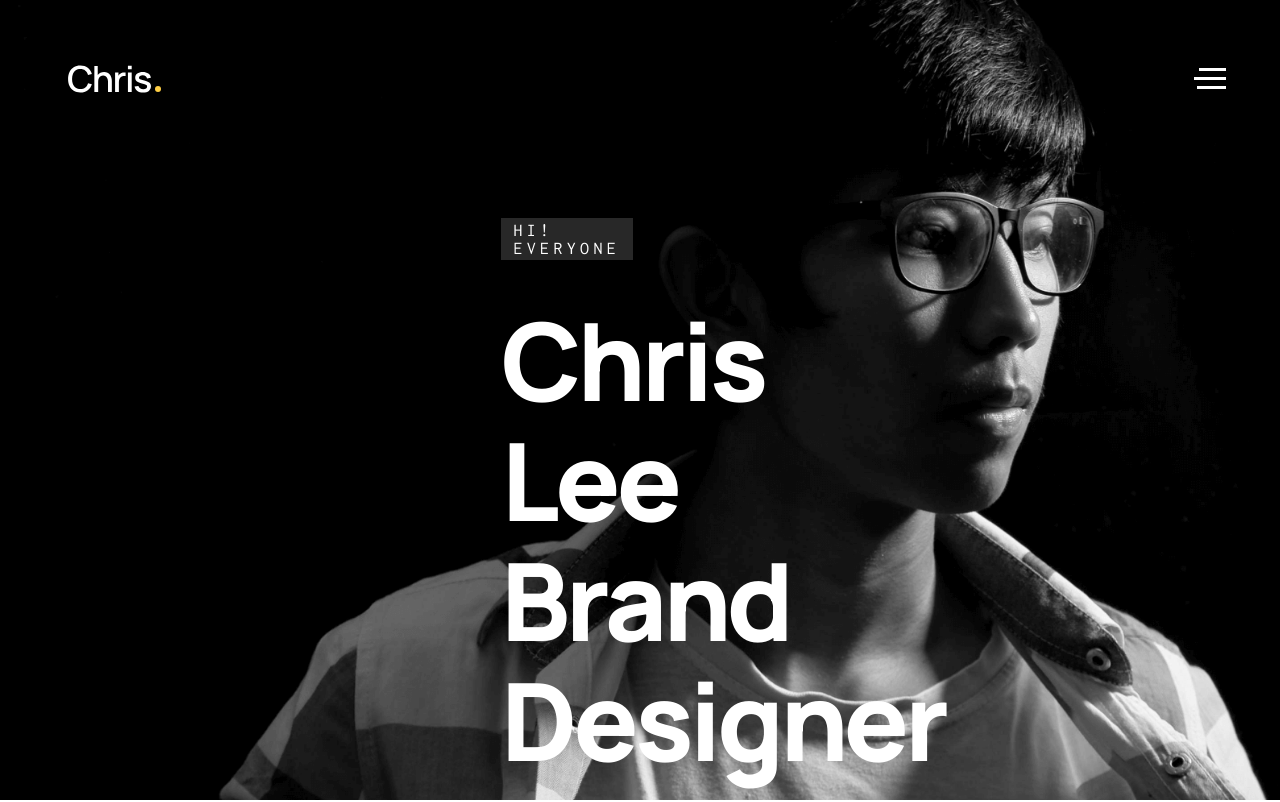
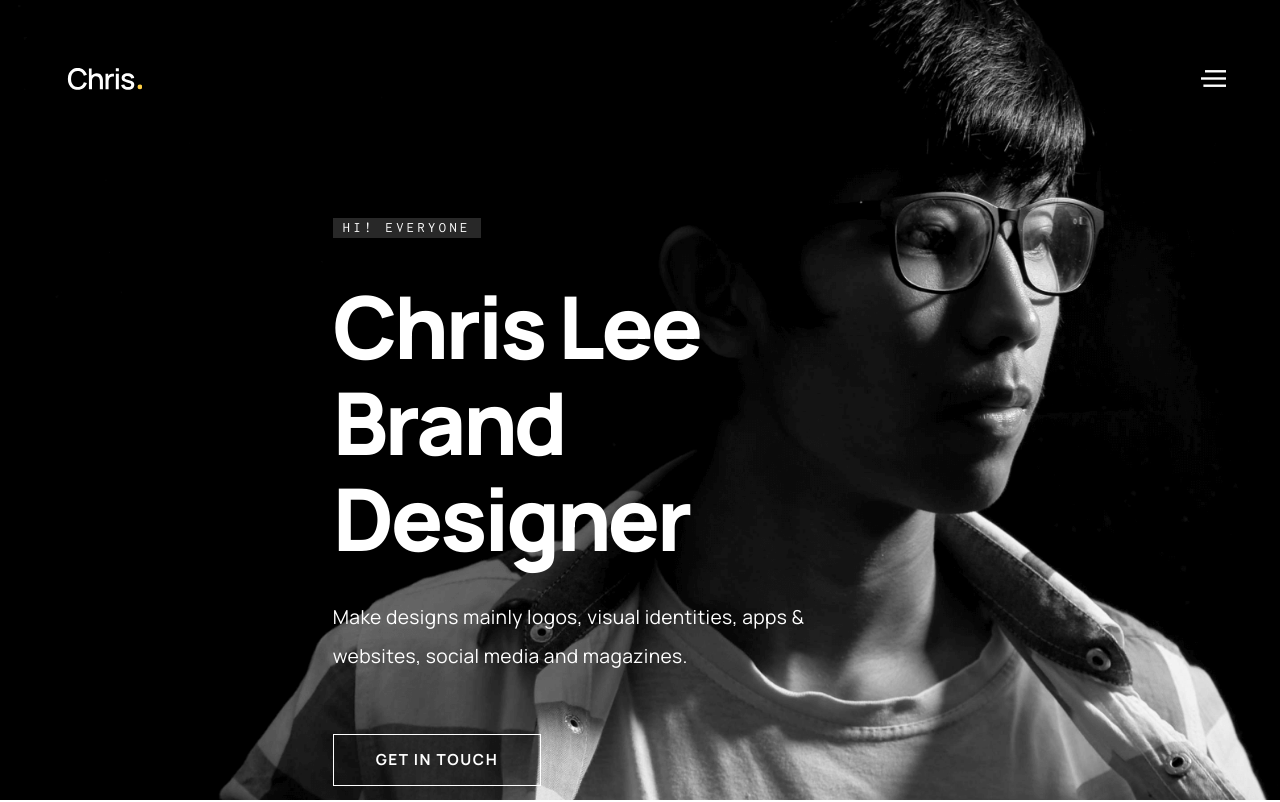
Before and after one commit to dmitrenokdarya/Portfolio, a React app: page / in a window 1280 px wide. Shown: the top 802 px of the page. Built offline with nearby package versions, Linux system fonts and the light colour scheme.

Commit message:
adaptive_first_part

```diff
--- a/src/App.tsx
+++ b/src/App.tsx
@@ -10,6 +10,7 @@ import { AwardsAndRecognition } from './layout/sections/awardsAndRecognition/Awa
 import { LatestNews } from './layout/sections/latestNews/LatestNews';
 import { Testimonials } from './layout/sections/testimonials/Testimonials';
 import { Footer } from './layout/sections/footer/Footer';
+import { Theme } from './styles/Theme';
 
 
 function App() {
@@ -34,10 +35,26 @@ export default App;
 
 const General = styled.div`
     height: 100vh;
-    width: 100vw;
+    max-width: 100%;
     margin-bottom: 178px;
     background-image: url(${GeneralImage});
     background-repeat: no-repeat;
     background-size: cover;
     background-position: center;
+
+    @media ${Theme.media.screen}{
+        background-position-x: 80%;
+    }
+
+    @media ${Theme.media.lgTablet}{
+        background-position-x: 65%;
+    }
+
+    @media ${Theme.media.tablet}{
+        background-position-x: 75%;
+    }
+
+    @media ${Theme.media.mobile}{
+        background-position-x: 70%;
+    }
 `
--- a/src/components/logo/Logo.tsx
+++ b/src/components/logo/Logo.tsx
@@ -5,7 +5,7 @@ import { Icon } from "../icon/Icon";
 export const Logo = () => {
     return (
         <a href="">
-            <Icon iconId={'logo'} width={'94'} heigth={'45'} viewBox={'0 0 94 45'}/>
+            <Icon iconId={'logo'} width={'calc( (100vw - 576px)/(1920 - 576) * (94 - 54.8) + 54.8px)'} heigth={'45'} viewBox={'0 0 94 45'}/>
         </a>
     );
 };
--- a/src/components/slider/Slider.tsx
+++ b/src/components/slider/Slider.tsx
@@ -20,7 +20,7 @@ export const Slider = (props: SliderPropsType) => {
                             <Pagination type="strel_1"/>
                             <FlexWrapper direction="column" align="center">
                                 <ReviewText>{props.review}</ReviewText>
-                                <ImgOfClient src={props.imgsrc} alt="" />
+                                <ImgOfClient src={props.imgsrc} alt="client" />
                                 <ClientText>{props.client}</ClientText>
                                 <MiniSpan>{props.post}</MiniSpan>
                             </FlexWrapper>
--- a/src/layout/header/Header.tsx
+++ b/src/layout/header/Header.tsx
@@ -4,6 +4,7 @@ import { Logo } from "../../components/logo/Logo";
 import { Menu } from "../../components/menu/Menu";
 import { FlexWrapper } from "../../components/FlexWrapper";
 import { Icon } from "../../components/icon/Icon";
+import { Theme } from "../../styles/Theme";
 
 export const Header = () => {
     return (
@@ -11,7 +12,7 @@ export const Header = () => {
             <FlexWrapper justify="space-between" align="center">
                 <Logo/>
                 <SizeBoxIcon>
-                    <Icon iconId="burger-menu" width="32" heigth="21" viewBox="0 0 32 21"/>
+                    <Icon iconId="burger-menu" width="calc( (100vw - 576px)/(1920 - 576) * (32 - 18.7) + 18.7px)" heigth="21" viewBox="0 0 32 21"/>
                 </SizeBoxIcon>
             </FlexWrapper>
         </StyledHeader>
@@ -21,6 +22,10 @@ export const Header = () => {
 
 const StyledHeader = styled.header`
     padding: 7vh 4.2vw 14vh 5.2vw;
+
+    @media ${Theme.media.lgTablet} {
+        padding: 7vh 10vw 14vh 10vw;
+    }
 `
 
 const SizeBoxIcon = styled.div`
--- a/src/layout/sections/main/Main.tsx
+++ b/src/layout/sections/main/Main.tsx
@@ -20,9 +20,13 @@ export const Main = () => {
 };
 
 const StyledMain = styled.section`
-    min-height: 100vh;
-    margin: 0 663px 0 501px;
+    max-height: 100vh;
+    margin: 0 33vw 0 26vw;
     color: ${Theme.colors.font.white};
+
+    @media ${Theme.media.lgTablet} {
+        margin: 0 10vw 0 10vw;
+    }
 `
 const Greetings = styled.span`
     text-transform: uppercase;
@@ -33,7 +37,7 @@ const Greetings = styled.span`
     font-weight: 400;
     font-style: normal;
     letter-spacing: 0.24em;
-    font-size: 18px;
+    font-size: calc( (100vw - 576px)/(1920 - 576) * (18 - 10.5) + 10.5px);
     margin-bottom: 5vh;
 `
 
@@ -43,20 +47,20 @@ const MainText = styled.div`
 
 const H2Styled = styled.h2`
     font-weight: 800;
-    font-size: 108px;
+    font-size: calc( (100vw - 576px)/(1920 - 576) * (108 - 63.2) + 63.2px);
     letter-spacing: -0.04em;
 `
 const MainDescription = styled.p`
     margin: 4vh 0 7.4vh 0;
     font-weight: 400;
-    font-size: 24px;
+    font-size: calc( (100vw - 576px)/(1920 - 576) * (24 - 14) + 14px);
     letter-spacing: 0.02em;
     line-height: 1.98;
 `
 
 const GetInTouch = styled.a`
     text-transform: uppercase;
-    font-size: 19px;
+    font-size: calc( (100vw - 576px)/(1920 - 576) * (19 - 11.2) + 11.2px);
     font-weight: 600;
     color: ${Theme.colors.font.white};
     border: 0.053em solid ${Theme.colors.font.white};
--- a/src/styles/Theme.tsx
+++ b/src/styles/Theme.tsx
@@ -34,5 +34,13 @@ export const Theme = {
             buttomFooterText: '#8C8C8C',
             placeholder: '#F4F4F4'
         }
+    },
+
+    media:{
+        lgScreen: "screen and (max-width: 1920px)",
+        screen: "screen and (max-width: 1200px)",
+        lgTablet: "screen and (max-width: 992px)",
+        tablet: "screen and (max-width: 768px)",
+        mobile: "screen and (max-width: 576px)"
     }
 }
```
Also changed, not shown: src/layout/sections/quote/Quote.tsx (line endings or trailing spaces).
